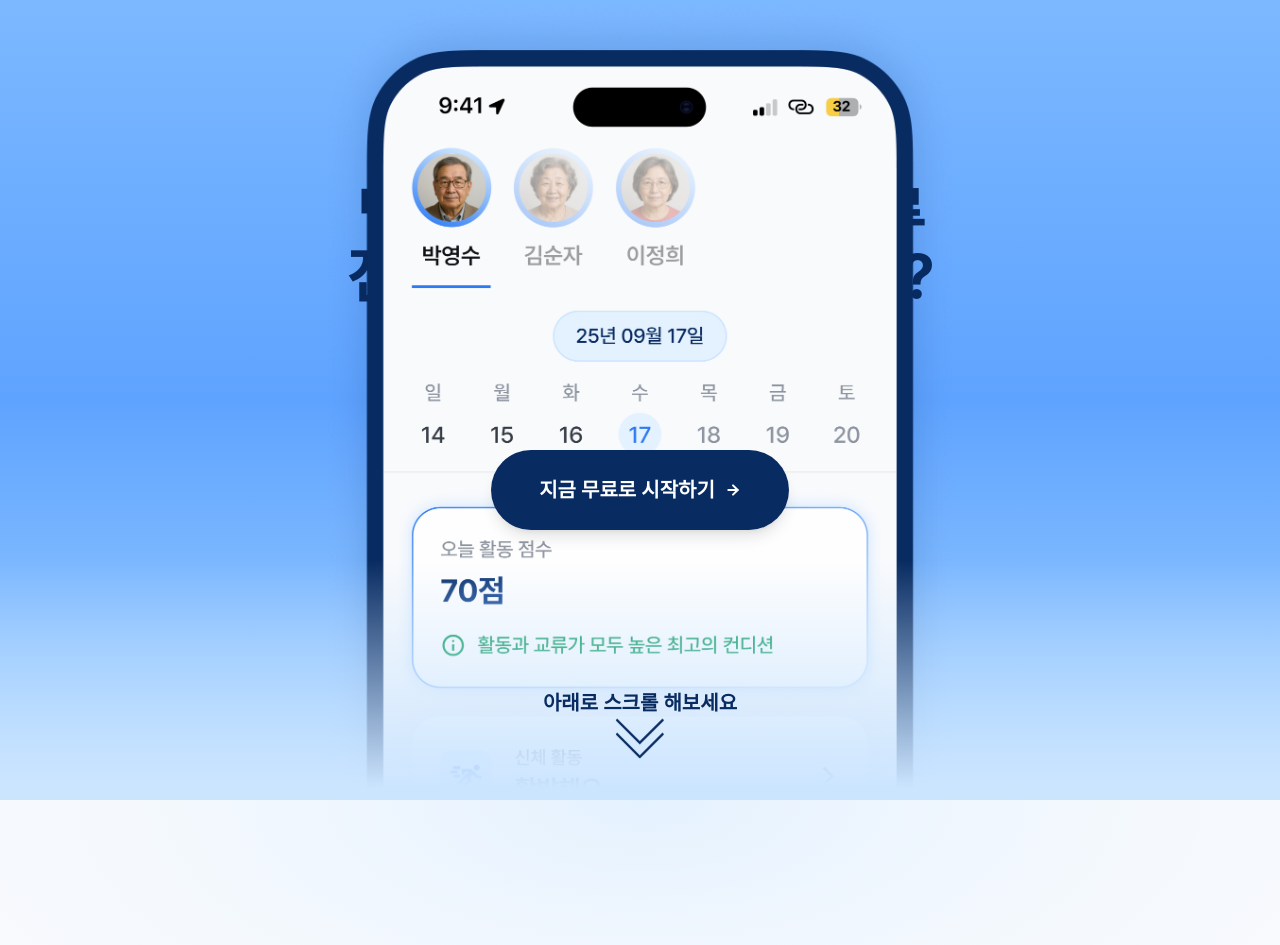
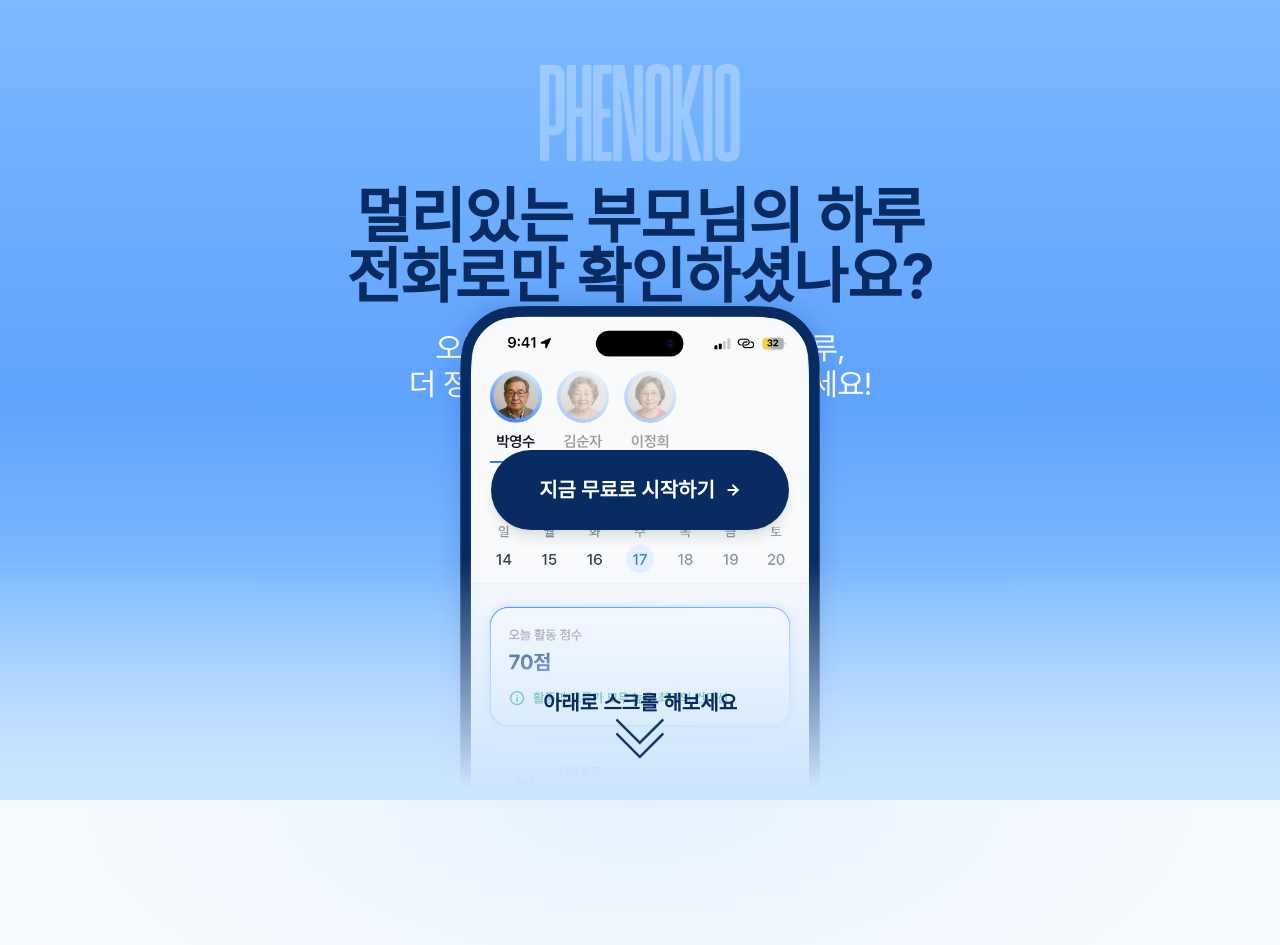
Before and after one commit to SioJeong/phenokio_landing, a React (Vite) app: page / in a window 1280 px wide. Shown: the top 945 px of the page. Built offline with nearby package versions, Linux system fonts and the light colour scheme; a web font is replaced by a local one.

Commit message:
design: 미디어 쿼리 재적용

```diff
--- a/src/components/Hero.tsx
+++ b/src/components/Hero.tsx
@@ -63,7 +63,7 @@
       style={{ height: viewportHeight || "100vh" }}
     >
       {/* Grid Pattern Background */}
-      <div className="absolute top-[273px] md:top-[350px] lg:top-[400px] left-0 w-full h-[447px] md:h-[600px] lg:h-[700px] flex items-center justify-center md:hidden">
+      <div className="absolute top-[273px] md:top-[350px] lg:top-[400px] left-0 w-full h-[447px] md:h-[600px] lg:h-[700px] flex items-center justify-center">
         <GridPattern />
       </div>
 
@@ -111,7 +111,7 @@
           <img
             src="/report.png"
             alt="디바이스 화면"
-            className="w-[400px] md:w-[500px] lg:w-[600px] xl:w-[800px] h-[400px] md:h-[500px] lg:h-[600px] xl:h-[800px] object-contain object-bottom z-10"
+            className="w-[300px] xl:w-[420px] object-contain object-bottom z-10"
             loading="lazy"
           />
           {/* Bottom fade to background over device */}
```
